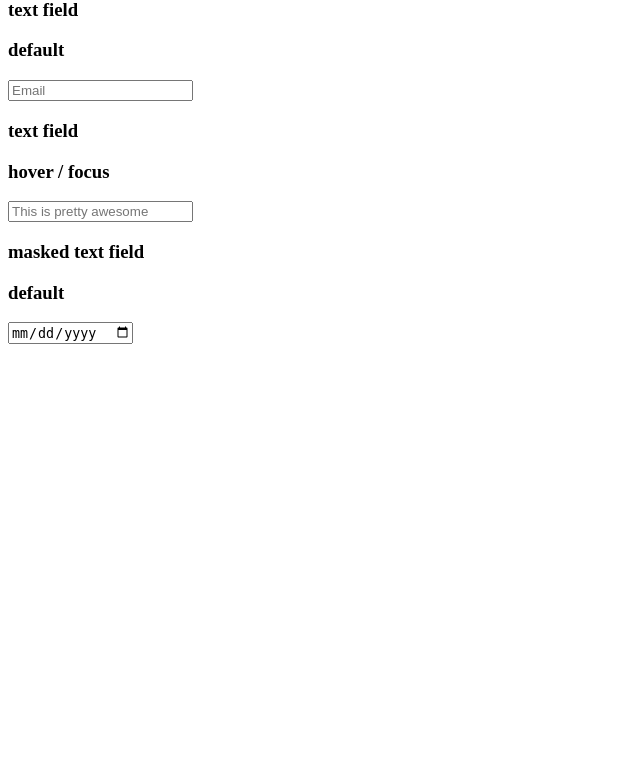
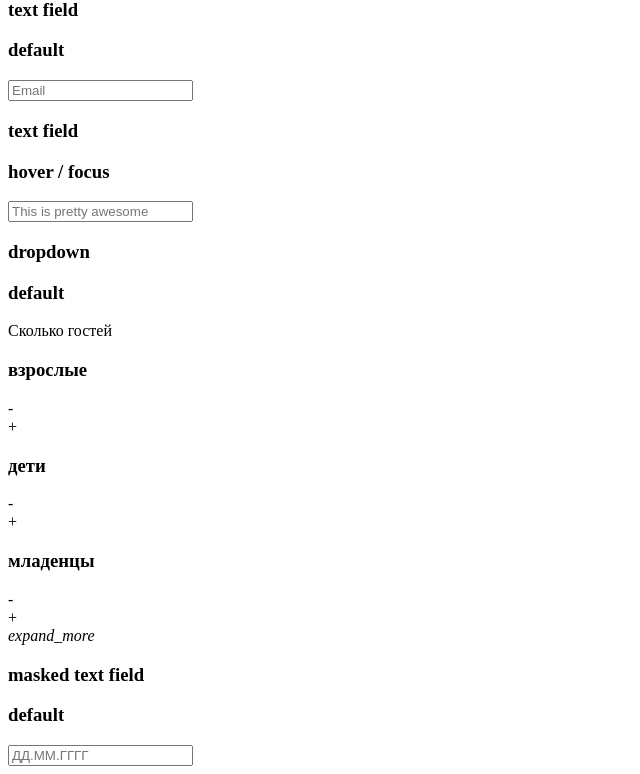
Before and after one commit to maratv85/FSD_Task2, a Node project: template src/pages/uikit/form-elements/form-elements.pug in a window 1280 px wide. Shown: the part 332-1106 px from the top of the page, without its empty margins (0-640 px from the left). Before the commit the page ends 676 px from the top, so only its background shows below. Run offline with Node 20 templates, Linux system fonts and the light colour scheme; the template is opened without the code that fills it, so the values that code supplies are empty.

Commit message:
Add dropdown block

```diff
--- a/package.json
+++ b/package.json
@@ -13,7 +13,6 @@
     "last 3 version"
   ],
   "author": "https://github.com/vedees",
-
   "license": "MIT",
   "devDependencies": {
     "eslint": "^6.6.0",
@@ -38,6 +37,7 @@
     "cssnano": "^4.1.10",
     "file-loader": "^3.0.1",
     "html-webpack-plugin": "^3.2.0",
+    "imask": "^5.2.1",
     "inputmask": "^4.0.9",
     "ion-rangeslider": "^2.3.0",
     "jquery": "^3.4.1",
--- a/src/blocks/color-block/color-block.pug
+++ b/src/blocks/color-block/color-block.pug
@@ -1,4 +1,4 @@
-mixin color-block({ text = 'Color', description = 'Description', Color = 'dark-shade-100' } = {})
+mixin color-block({ text = 'Color', description = 'Description', Color = 'dark-shade-100' })
   - let colorModifier = ''
 
   case Color
--- /dev/null
+++ b/src/blocks/dropdown-button/dropdown-button.pug
@@ -0,0 +1,10 @@
+mixin dropdown-button(props ={})
+  - const {type = 'apply', text = 'Применить'} = props
+
+  .dropdown-button(class=`dropdown-button__${type}`)=text
+
+
+//-
+  +dropdown-button({
+      type: 'clear',
+      text: 'Очистить'})
--- /dev/null
+++ b/src/blocks/dropdown/dropdown.pug
@@ -0,0 +1,40 @@
+include ../material-icons/material-icons.pug
+include ../heading/heading.pug
+include ../dropdown-button/dropdown-button.pug
+
+mixin dropdown(props = {})
+  - const {desc = '', width = '', options = [], hasApply = false, hasClear = false} = props;
+
+  - let widthModifier = ''
+
+  case width
+    when 'decreased'
+      - widthModifier = 'dropdown_width_decreased'
+
+  .dropdown(class=widthModifier)
+    .dropdown__name
+      span.dropdown__name-text=desc
+    .dropdown__options
+      each option in options
+        .dropdown__option
+          if option.number < 0
+            - option.number = 0
+          if option.group === undefined
+            - option.group = option.name
+          .dropdown-option__header
+            +heading({ type: 'h3', text: option.name})
+          .dropdown-option__container
+            .dropdown-option__round -
+            .dropdown-option__number=option.number
+            .dropdown-option__round +
+
+      if hasApply
+        .dropdown__option-button
+          +dropdown-button({type: 'apply', text: 'применить'})
+      if hasClear
+          +dropdown-button({type: 'clear', text: 'очистить'})
+
+    .dropdown__expander
+      +material-icons({
+        type: 'expand_more',
+        color: 'dark-shade-50'})
--- a/src/blocks/material-icons/material-icons.pug
+++ b/src/blocks/material-icons/material-icons.pug
@@ -27,6 +27,5 @@ mixin material-icons({ type = 'Icon name', color = '', size = '' } = {})
 //- +material-icons({
       type:  'cloud_off',
       color: 'dark-shade-50',
-	  size:  'large'
-    })
+      size:  'large'})
 //-
--- a/src/blocks/text-field/text-field.pug
+++ b/src/blocks/text-field/text-field.pug
@@ -1,18 +1,22 @@
-mixin text-field({type='text', placeholder=''})
+mixin text-field({view='text', placeholder=''})
 
   - let ViewModifier = ''
 
-  case type
+  case view
     when 'default'
-      - ViewModifier = 'text-field_default'
+      - ViewModifier = 'text-field_default-state'
     when 'hover/focus'
       - ViewModifier = 'text-field_hover-state'
     when 'date'
-      - ViewModifier = 'text-field_input-mask'
+      - ViewModifier = 'text-field_date-state'
       - placeholder  = 'ДД.ММ.ГГГГ'
 
   input(
-    class=`text-field ${ViewModifier}`
-    type=type,
+    class=`text-field ${ViewModifier}`,
     placeholder=placeholder
   )
+
+//- +text-field({
+      view: 'default',
+      placeholder: 'Enter what you want'
+    })
--- a/src/blocks/text-field/text-field.scss
+++ b/src/blocks/text-field/text-field.scss
@@ -21,10 +21,10 @@
   }
 
   &::placeholder {
-    color: $dark-shade-50;
+    color: $dark-shade-25;
   }
 
-  &_default {
+  &_default-state {
     color: $dark-shade-25;
     &::placeholder {
       color: $dark-shade-25;
--- a/src/pages/uikit/form-elements/form-elements.pug
+++ b/src/pages/uikit/form-elements/form-elements.pug
@@ -7,6 +7,7 @@ block content
   include ../../../blocks/logo-ui-kit/logo-ui-kit.pug
   include ../../../blocks/heading/heading.pug
   include ../../../blocks/text-field/text-field.pug
+  include ../../../blocks/dropdown/dropdown.pug
 
   main.form-elements
     .form-elements__container
@@ -24,7 +25,7 @@ block content
               weight: 'normal',
               color: 'dark-shade-50' })
           +text-field({
-            type: 'default',
+            view: 'default',
             placeholder: 'Email'})
         .form-elements__little-wrapper
           .form-elements__heading-text
@@ -37,10 +38,26 @@ block content
               weight: 'normal',
               color: 'dark-shade-50' })
           +text-field({
-            type: 'hover/focus',
+            view: 'hover/focus',
             placeholder: 'This is pretty awesome'})
         .form-elements__little-wrapper
-        //дропдаун тут
+          .form-elements__heading-text
+            +heading({
+              type: 'h3',
+              text: 'dropdown'})
+            +heading({
+              type: 'h3',
+              text: 'default',
+              weight: 'normal',
+              color: 'dark-shade-50' })
+          +dropdown({
+            desc: 'Сколько гостей',
+            hasApply: false,
+            hasClear: false,
+            options :[
+              { name: 'взрослые', group: 'гости' },
+              { name: 'дети', group: 'гости' },
+              { name: 'младенцы' }]  })
         .form-elements__wrapper
           .form-elements__heading-text
             +heading({
@@ -52,4 +69,4 @@ block content
               weight: 'normal',
               color: 'dark-shade-50' })
           +text-field({
-            type: 'date'})
+            view: 'date'})
--- a/src/pages/uikit/form-elements/form-elements.scss
+++ b/src/pages/uikit/form-elements/form-elements.scss
@@ -37,4 +37,8 @@
     height: 15x;
     margin-bottom: 5px;
   }
+
+  &__fields {
+    grid-area: fields;
+  }
 }
```
Also changed, not shown: src/blocks/dropdown-button/dropdown-button.scss (added, +20 -0 lines), src/blocks/text-field/text-field.js (+15 -10 lines), src/blocks/dropdown/dropdown.scss (added), src/js/index.js (line endings or trailing spaces), 1 other file.
